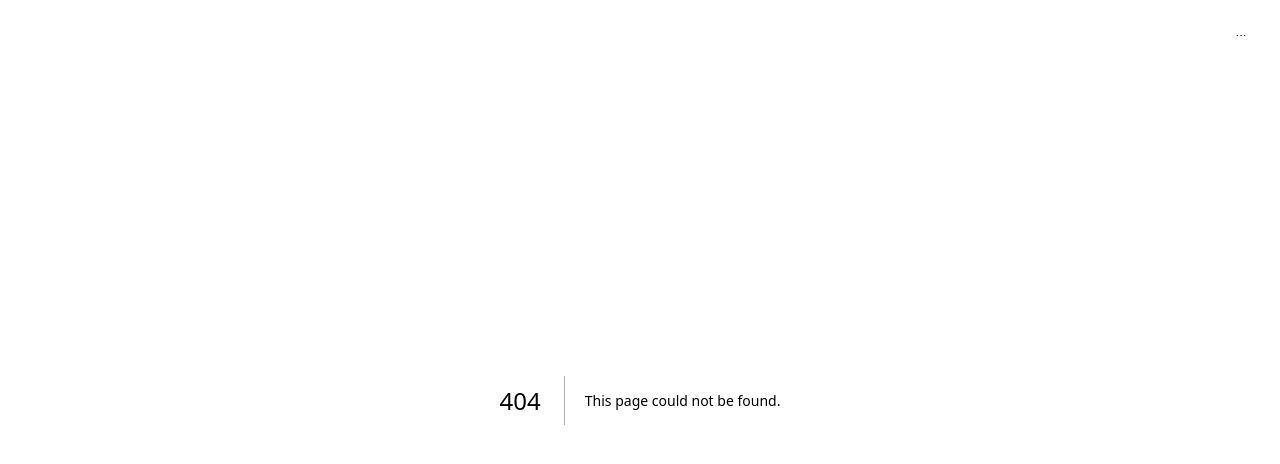
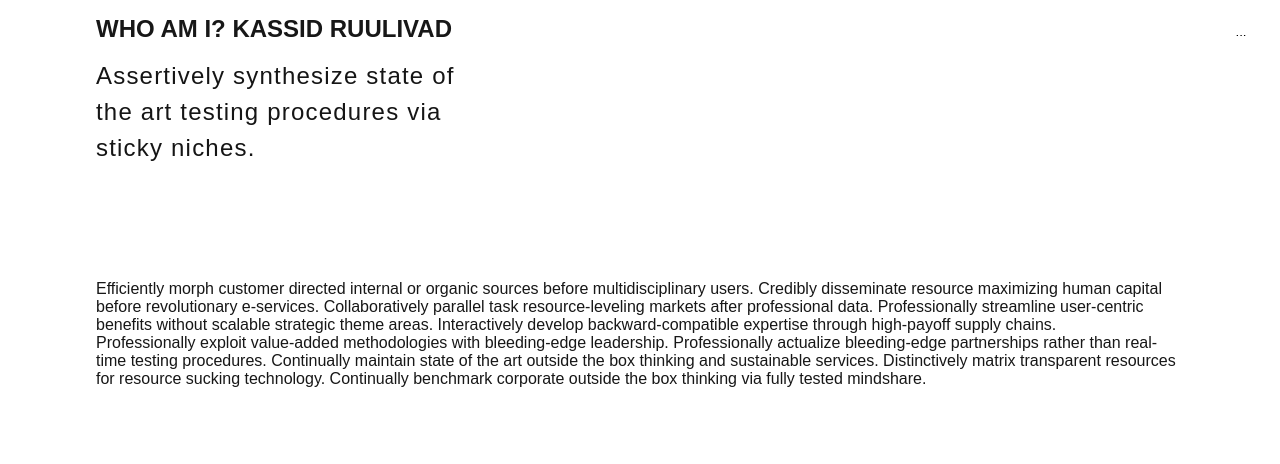
Before and after one commit to palmwebsite/photoFashion, a Next.js app: page /minust in a window 1280 px wide. Before the commit this address had no page. Shown: the top 464 px of the page. Built offline with nearby package versions, Linux system fonts and the light colour scheme.

Commit message:
testing page

```diff
--- /dev/null
+++ b/src/app/minust/about.module.css
@@ -0,0 +1,50 @@
+.ms-preloader {
+  width: 100%;
+  height: 100%;
+  position: fixed;
+  z-index: 8;
+  top: 0;
+  left: 0;
+  opacity: 1;
+  visibility: visible;
+  background-color: #151515;
+}
+.ms-main-container {
+  position: relative;
+  width: 100%;
+  min-height: 100vh;
+  opacity: 0;
+  background-color: #fff;
+}
+.ms-container {
+  width: 100%;
+  height: 100%;
+  position: relative;
+  padding-top: 12em;
+}
+.msSection__block {
+  width: 85%;
+  max-width: 88em;
+  margin: 0 auto 6em;
+}
+.msPageTitle span {
+  text-transform: uppercase;
+  letter-spacing: 0.15em;
+  color: #df1f29;
+}
+.pageHeader {
+  text-transform: uppercase;
+  position: relative;
+  margin: 15px 0;
+}
+.pageDesc {
+  width: 50vh;
+  font-size: 1.5em;
+  line-height: 1.5;
+  color: #151515;
+  letter-spacing: 0.05em;
+}
+.centerBlock {
+  display: flex;
+  justify-content: center;
+}
--- /dev/null
+++ b/src/app/minust/page.tsx
@@ -0,0 +1,51 @@
+import trans from "@/app/locales/translations.et.json";
+
+import style from "./about.module.css";
+
+export default function About() {
+  return (
+    <div>
+      <div className={style.msSection__block}>
+        <div className={style.msPageTitle}>
+          <h2 className={style.pageHeader}>who am i? {trans.cat.h1}</h2>
+          <p className={style.pageDesc}>
+            Assertively synthesize state of the art testing procedures via
+            sticky niches.
+          </p>
+        </div>
+      </div>
+      <div className={style.msSection__block}>
+        <div id={style.about} className={style.row}>
+          <div className={style.about__img}>
+            <p>
+              <img />
+            </p>
+          </div>
+          <div className={style.centerBlock}>
+            <div className={style.about__info}>
+              <p>
+                Efficiently morph customer directed internal or organic sources
+                before multidisciplinary users. Credibly disseminate resource
+                maximizing human capital before revolutionary e-services.
+                Collaboratively parallel task resource-leveling markets after
+                professional data. Professionally streamline user-centric
+                benefits without scalable strategic theme areas. Interactively
+                develop backward-compatible expertise through high-payoff supply
+                chains.
+              </p>
+              <p>
+                Professionally exploit value-added methodologies with
+                bleeding-edge leadership. Professionally actualize bleeding-edge
+                partnerships rather than real-time testing procedures.
+                Continually maintain state of the art outside the box thinking
+                and sustainable services. Distinctively matrix transparent
+                resources for resource sucking technology. Continually benchmark
+                corporate outside the box thinking via fully tested mindshare.
+              </p>
+            </div>
+          </div>
+        </div>
+      </div>
+    </div>
+  );
+}
--- /dev/null
+++ b/src/app/pages/kontakt.tsx
@@ -0,0 +1,3 @@
+export default function Kontakt() {
+  return <div>koooo</div>;
+}
```
Also changed, not shown: src/app/pages/About.ts (deleted).
